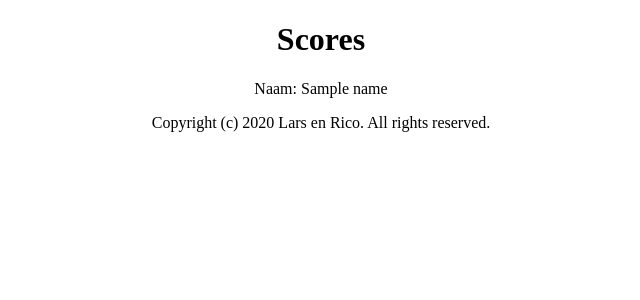
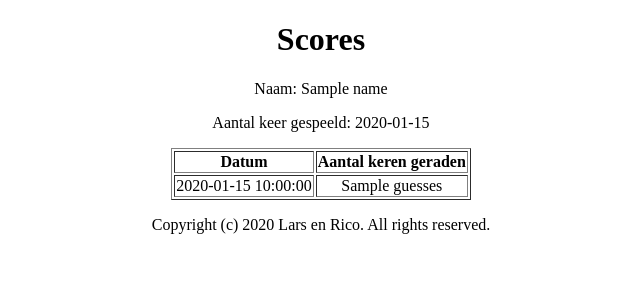
Before and after one commit to Versteeg0/MastermindFlask, a Flask app: template Templates/leaderboard.html in a window 1280 px wide. Shown: the top 300 px of the page, without its empty margins (319-959 px from the left). Run offline with Flask 2, Linux system fonts and the light colour scheme; the template is opened without the code that fills it: most values are stand-ins (such as "Sample title", 1, 10 or a date in 2020).

Commit message:
leaderboard working

```diff
--- a/Templates/leaderboard.html
+++ b/Templates/leaderboard.html
@@ -2,4 +2,15 @@
 {% block title %}Scores{% endblock %}
 {% block content %}
     <p>Naam: {{ name }}</p>
+    <p>Aantal keer gespeeld: {{ times_played }}</p>
+
+<table border="1" class="center">
+    <tr><th>Datum</th><th>Aantal keren geraden</th>
+    {% for row in scores %}
+        <tr>
+            <td>{{ row.date }}</td>
+            <td>{{ row.guesses }}</td>
+        </tr>
+    {% endfor %}
+</table>
 {% endblock %}
--- a/main.py
+++ b/main.py
@@ -1,3 +1,5 @@
+import datetime
+
 from flask import Flask, render_template, request, Response, g, redirect, url_for, abort, render_template, flash, \
     make_response
 
@@ -21,8 +23,13 @@ def start_page():
 def leaderboard(username):
     if request.method == 'POST':
         db = Database()
-        username = request.form['username']
         user = db.get_user(username)
         if user is None:
             return render_template('usernotfound.html', name=username)
-        return render_template('leaderboard.html', name=user[0])
+        result = db.get_scores(username)
+        scores = []
+        for row in result:
+            scores.append(
+                {'date': datetime.datetime.strptime(row[0], '%Y-%m-%d').strftime('%d-%m-%Y'), 'guesses': row[1]})
+        print(scores)
+        return render_template('leaderboard.html', name=user[0], scores=scores, times_played=len(scores))
--- a/static/style.css
+++ b/static/style.css
@@ -1,3 +1,7 @@
 body {
   text-align: center;
 }
+
+table{
+ margin: 0 auto;
+}
```
Also changed, not shown: database.py (+17 -6 lines), mastermind.db (added).
